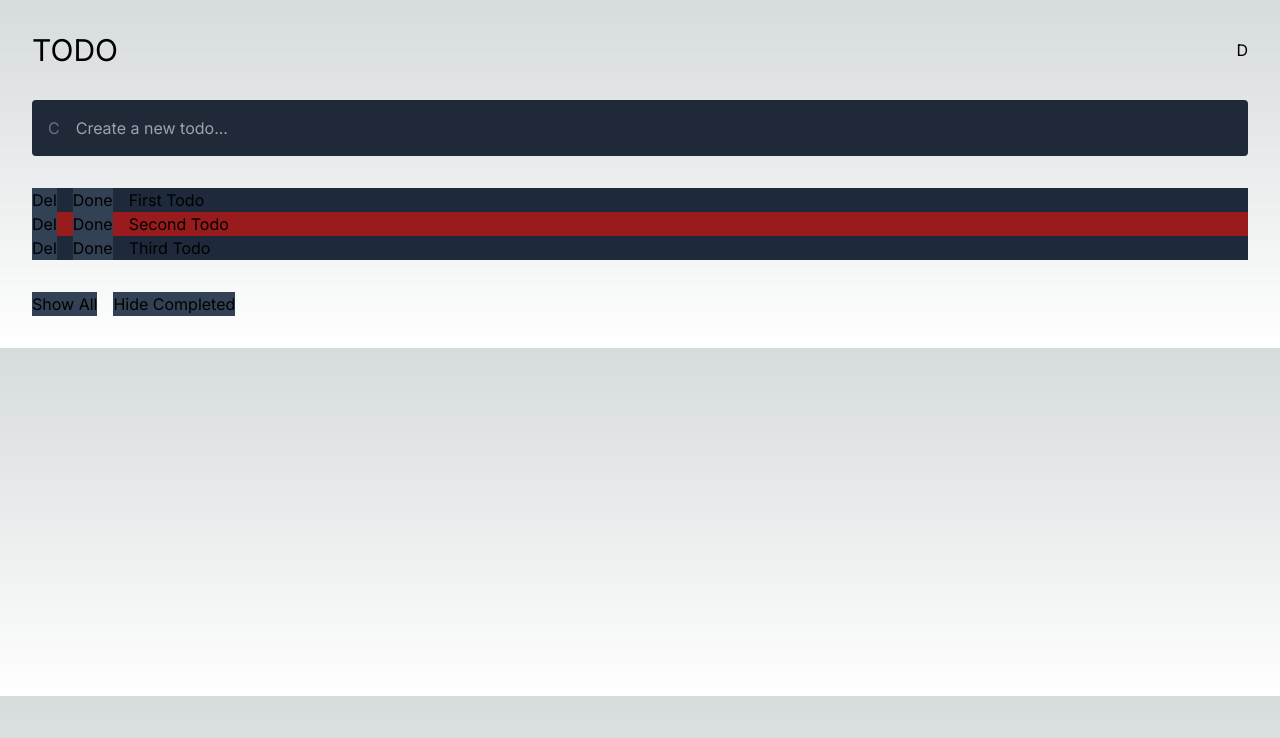
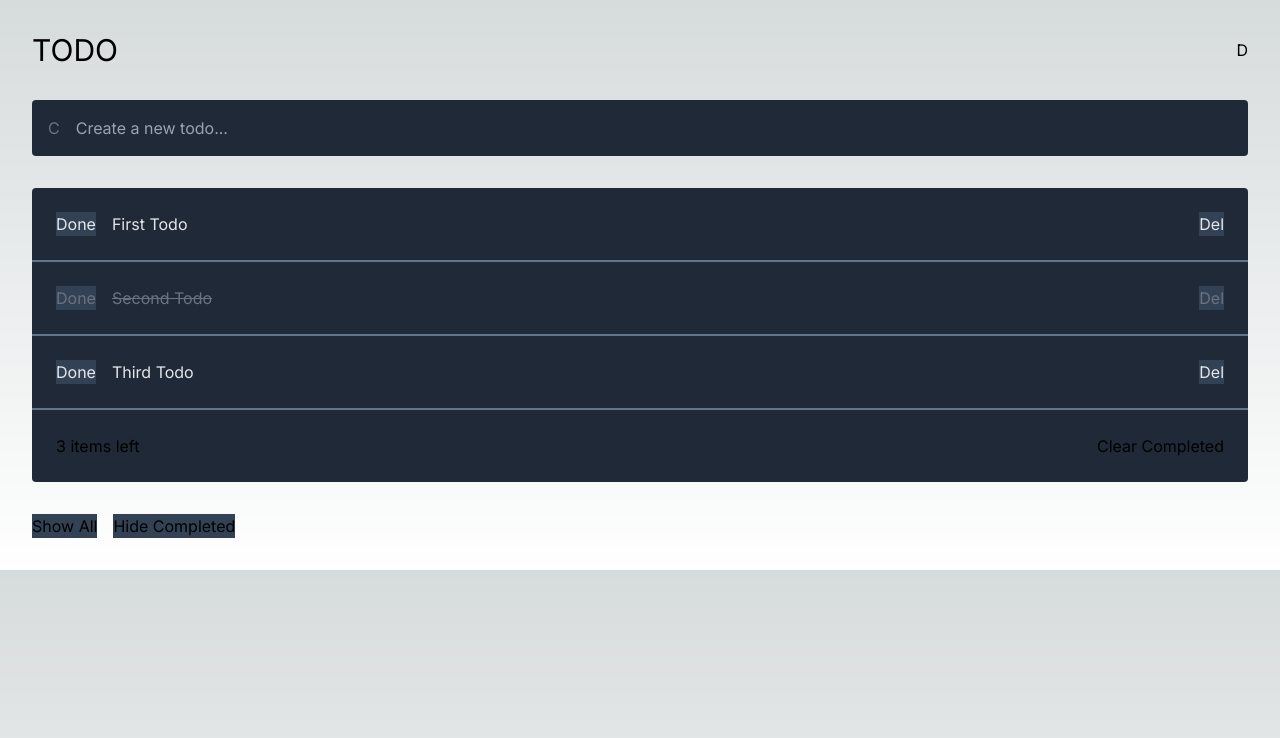
Before and after one commit to 11amanraj/to-do, a Next.js app: page / in a window 1280 px wide. Shown: the top 738 px of the page. Built offline with nearby package versions, Linux system fonts and the light colour scheme.

Commit message:
Added styling to the form tag

```diff
--- a/app/page.tsx
+++ b/app/page.tsx
@@ -73,7 +73,7 @@ export default function Home() {
         />
       </form>
 
-      <div>
+      <div className="bg-gray-800 rounded overflow-hidden flex flex-col" >
         {todos
           .filter(todo => {
             if(!hideCompleted) {
@@ -84,13 +84,22 @@ export default function Home() {
           })
           .map(todo => {
             return (
-              <div key={todo.id} className={`flex gap-4 ${todo.completed ? 'bg-red-800' : 'bg-slate-800'}`}>
-                <button className="bg-slate-700" onClick={() => todoDeleteHandler(todo.id)}>Del</button>
-                <button className="bg-slate-700" onClick={() => todoCompleteHandler(todo.id)}>Done</button>
-                <p>{todo.text}</p>
+              <div key={todo.id} className={`flex gap-4 p-6 border-b-2 border-b-slate-500`}>
+                <button className={`bg-slate-700 ${todo.completed ? 'text-gray-500' : 'text-gray-200'}`} onClick={() => todoCompleteHandler(todo.id)}>Done</button>
+                <div className="w-full flex justify-between">
+                  <p className={`${todo.completed ? 'line-through text-gray-500' : 'no-underline text-gray-200'}`}>{todo.text}</p>
+                  <button className={`bg-slate-700 ${todo.completed ? 'text-gray-500' : 'text-gray-200'}`} onClick={() => todoDeleteHandler(todo.id)}>Del</button>
+                </div>
               </div>)
           })
         }
+        <div className="flex justify-between p-6">
+          {todos.length > 0
+            ? <p>{`${todos.length} items left`}</p>
+            : <p>Add Item</p>
+          }
+          <p>Clear Completed</p>
+        </div>
       </div>
 
       <div className="flex gap-4">
```
